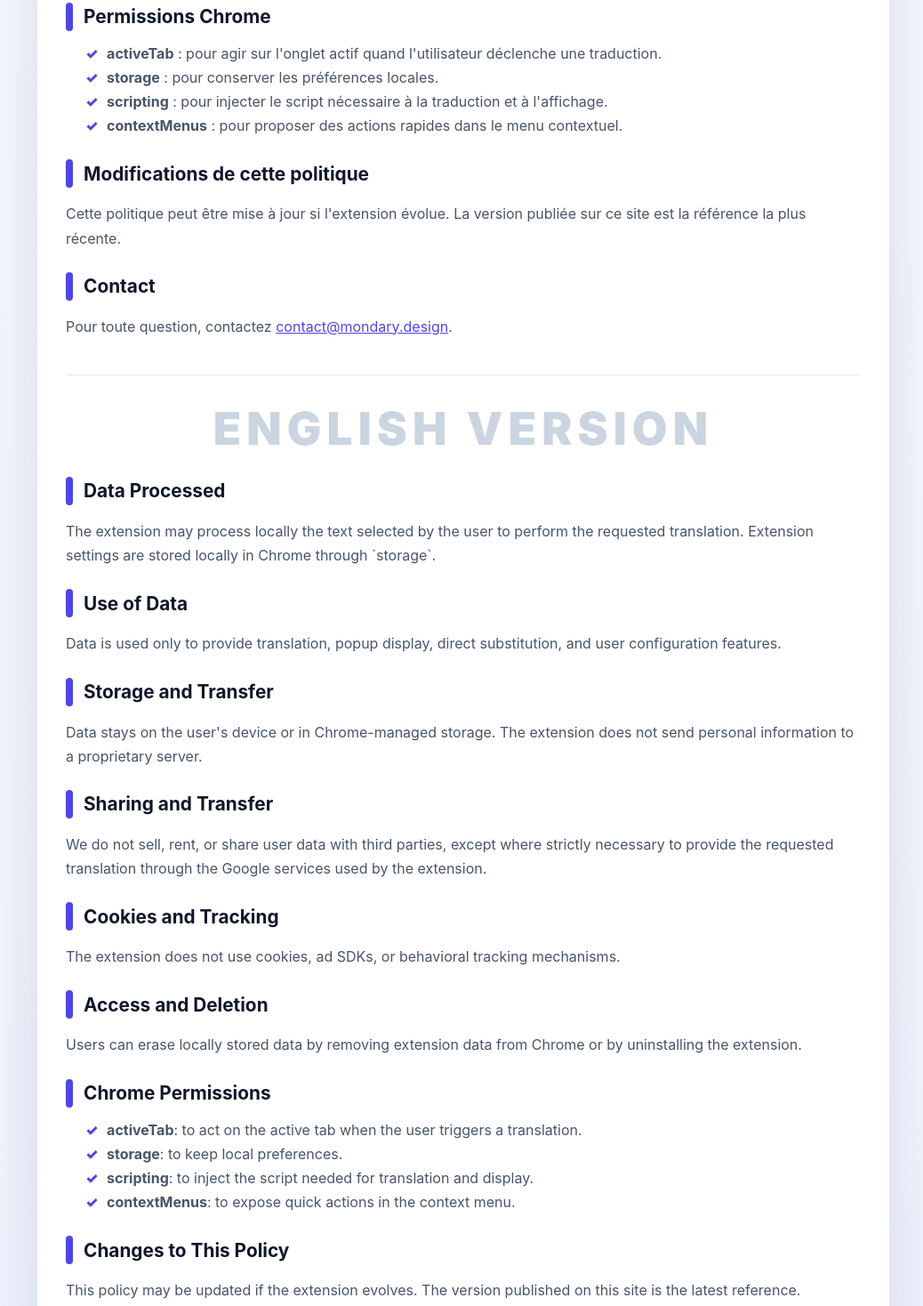
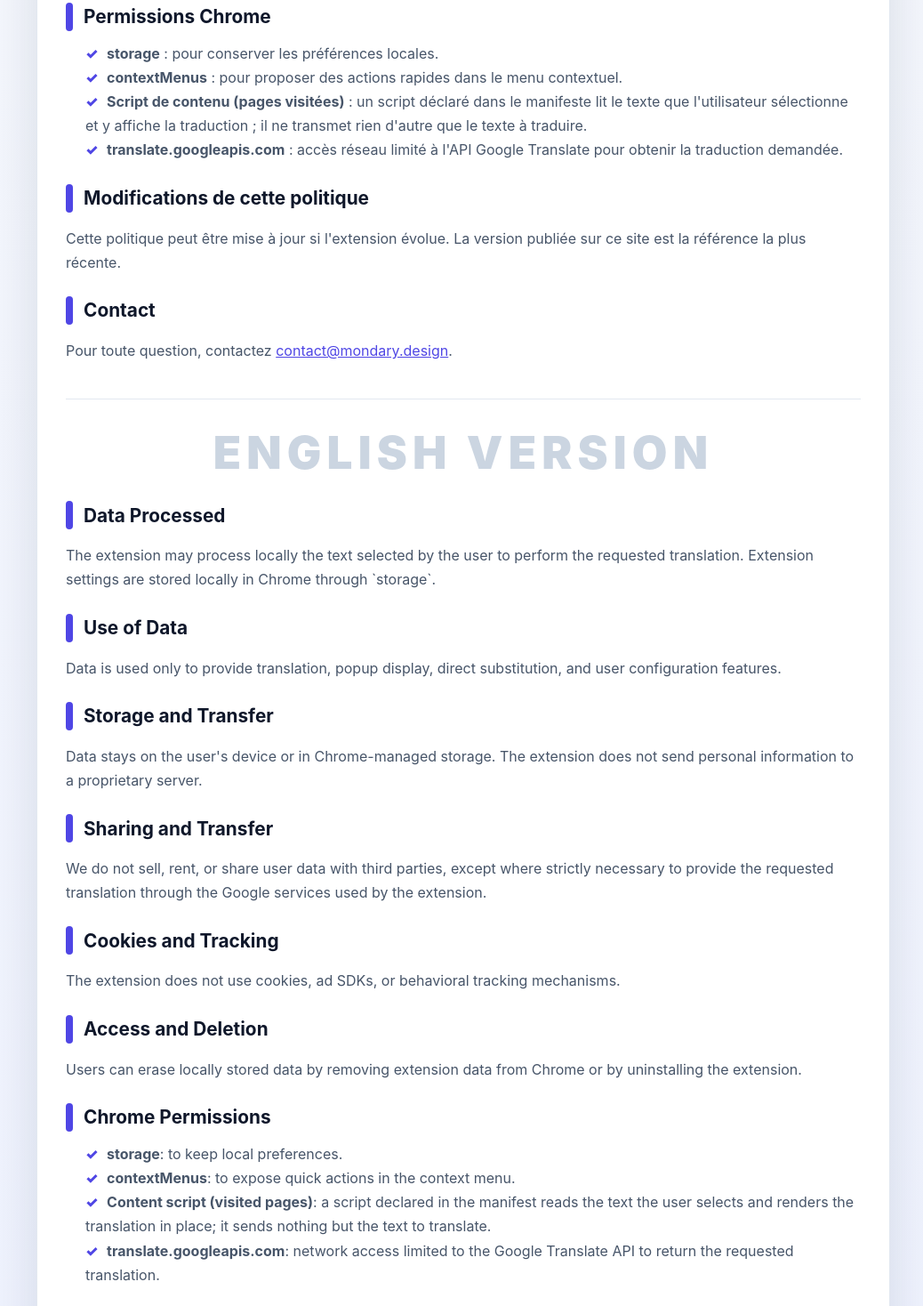
Before and after one commit to mondary/Chrome_TranslateHighlighter, a browser extension: page store/privacy-policy-pktraduction.html in a window 1280 px wide. Shown: the part 1129-2597 px from the top of the page at 89% size, without its empty margins (119-1157 px from the left). Drawn offline with Linux system fonts and the light colour scheme.

Commit message:
FIX: retrait de la permission activeTab inutilisee (refus Chrome Web Store)

```diff
--- a/store/privacy-policy-pktraduction.html
+++ b/store/privacy-policy-pktraduction.html
@@ -162,10 +162,10 @@
         <section>
           <h2>Permissions Chrome</h2>
           <ul class="checklist">
-            <li><strong>activeTab</strong> : pour agir sur l'onglet actif quand l'utilisateur déclenche une traduction.</li>
             <li><strong>storage</strong> : pour conserver les préférences locales.</li>
-            <li><strong>scripting</strong> : pour injecter le script nécessaire à la traduction et à l'affichage.</li>
             <li><strong>contextMenus</strong> : pour proposer des actions rapides dans le menu contextuel.</li>
+            <li><strong>Script de contenu (pages visitées)</strong> : un script déclaré dans le manifeste lit le texte que l'utilisateur sélectionne et y affiche la traduction ; il ne transmet rien d'autre que le texte à traduire.</li>
+            <li><strong>translate.googleapis.com</strong> : accès réseau limité à l'API Google Translate pour obtenir la traduction demandée.</li>
           </ul>
         </section>
         <section>
@@ -206,10 +206,10 @@
           <section>
             <h2>Chrome Permissions</h2>
             <ul class="checklist">
-              <li><strong>activeTab</strong>: to act on the active tab when the user triggers a translation.</li>
               <li><strong>storage</strong>: to keep local preferences.</li>
-              <li><strong>scripting</strong>: to inject the script needed for translation and display.</li>
               <li><strong>contextMenus</strong>: to expose quick actions in the context menu.</li>
+              <li><strong>Content script (visited pages)</strong>: a script declared in the manifest reads the text the user selects and renders the translation in place; it sends nothing but the text to translate.</li>
+              <li><strong>translate.googleapis.com</strong>: network access limited to the Google Translate API to return the requested translation.</li>
             </ul>
           </section>
           <section>
```
Also changed, not shown: store/index.html (+2 -2 lines), src/manifest.json, 4 other files.
